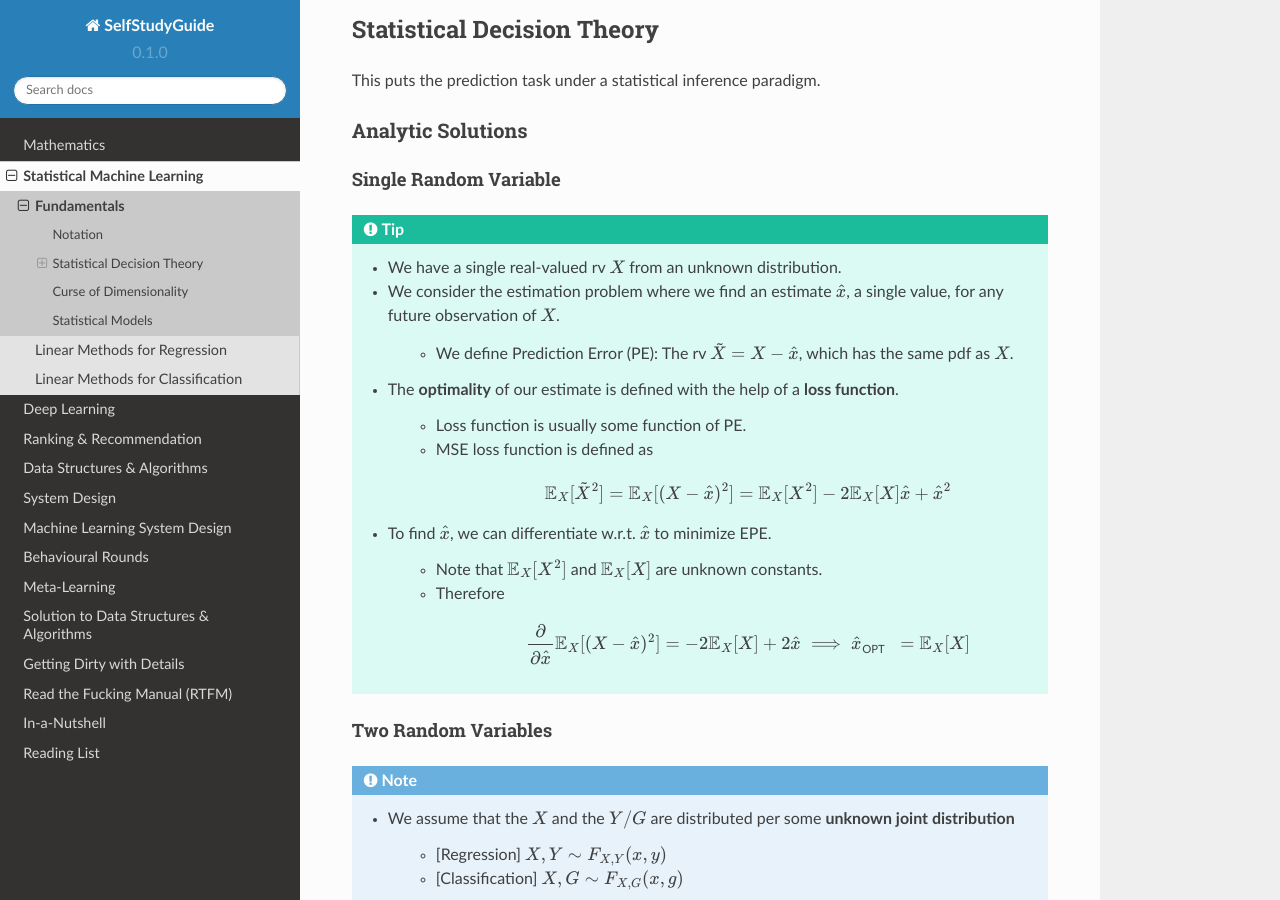
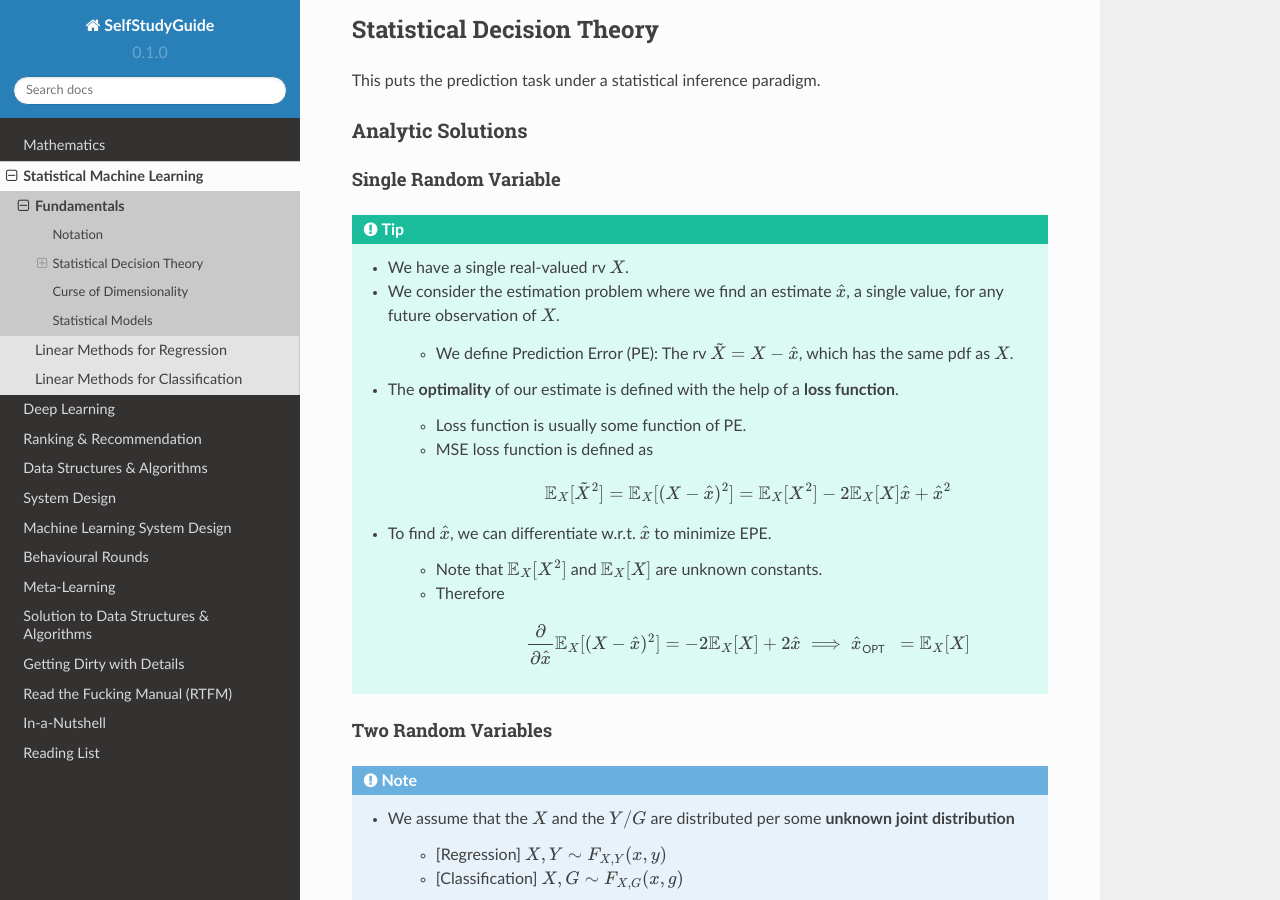
Before and after one commit to uselesstechjunks/leetcode, a Sphinx documentation site: the page built from docs/source/ml/basics.rst, in a window 1280 px wide and 900 px high, scrolled down 910 px. Built offline with Sphinx 7.4.7 and the Read the Docs theme 2.0.0, drawn with Linux system fonts in a browser that asks for light colours.

Commit message:
Update basics.rst

```diff
--- a/docs/source/ml/basics.rst
+++ b/docs/source/ml/basics.rst
@@ -36,7 +36,7 @@ Analytic Solutions
 Single Random Variable
 ----------------------------------------------------------------------------------
 .. tip::
-	* We have a single real-valued rv :math:`X` from an unknown distribution.
+	* We have a single real-valued rv :math:`X`.
 	* We consider the estimation problem where we find an estimate :math:`\hat{x}`, a single value, for any future observation of :math:`X`.
 
 		* We define Prediction Error (PE): The rv :math:`\tilde{X}=X-\hat{x}`, which has the same pdf as :math:`X`.
```
